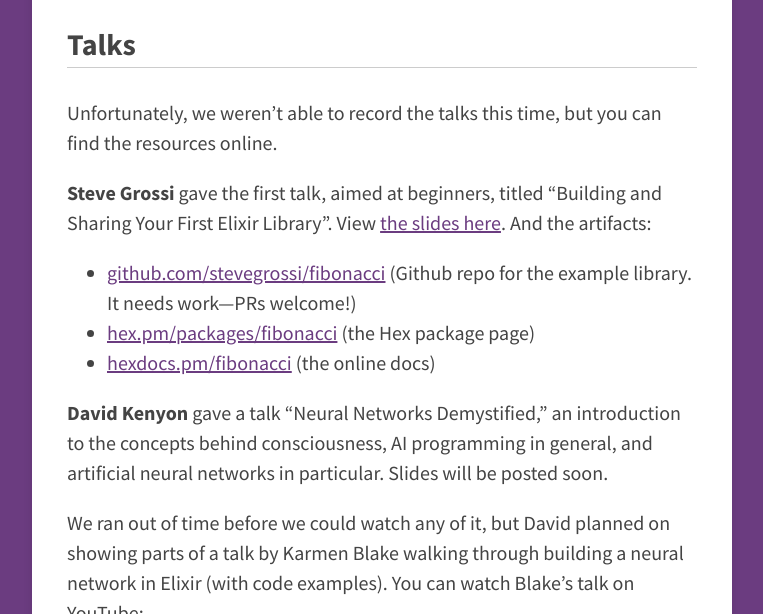
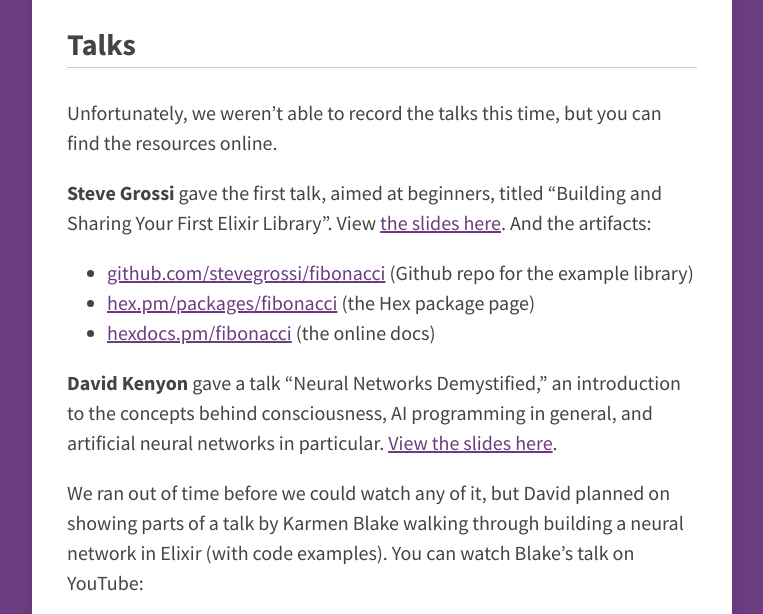
Before and after one commit to indyelixir/indyelixir.github.io, a Jekyll site: the page built from _posts/2016-09-06-recap-september-6-2016.markdown, in a window 1280 px wide and 900 px high, scrolled down 947 px, cut to the strip 0-614 px from the top of the window. Shown: the whole strip, without its empty margins (258-1021 px from the left). Built offline with Jekyll 4.4.1, drawn with Linux system fonts in a browser that asks for light colours.

Commit message:
Add link to slides from David's talk on neural networks

```diff
--- a/_posts/2016-09-06-recap-september-6-2016.markdown
+++ b/_posts/2016-09-06-recap-september-6-2016.markdown
@@ -13,11 +13,11 @@
 
 **Steve Grossi** gave the first talk, aimed at beginners, titled “Building and Sharing Your First Elixir Library”. View [the slides here](http://work.stevegrossi.com/talks/building-and-sharing-your-first-elixir-library/). And the artifacts:
 
-- [github.com/stevegrossi/fibonacci](https://github.com/stevegrossi/fibonacci) (Github repo for the example library. It needs work—PRs welcome!)
+- [github.com/stevegrossi/fibonacci](https://github.com/stevegrossi/fibonacci) (Github repo for the example library)
 - [hex.pm/packages/fibonacci](https://hex.pm/packages/fibonacci) (the Hex package page)
 - [hexdocs.pm/fibonacci](https://hexdocs.pm/fibonacci) (the online docs)
 
-**David Kenyon** gave a talk “Neural Networks Demystified,” an introduction to the concepts behind consciousness, AI programming in general, and artificial neural networks in particular. Slides will be posted soon.
+**David Kenyon** gave a talk “Neural Networks Demystified,” an introduction to the concepts behind consciousness, AI programming in general, and artificial neural networks in particular. [View the slides here](https://github.com/LambdaPractitioner/talks).
 
 We ran out of time before we could watch any of it, but David planned on showing parts of a talk by Karmen Blake walking through building a neural network in Elixir (with code examples). You can watch Blake’s talk on YouTube:
 
```
